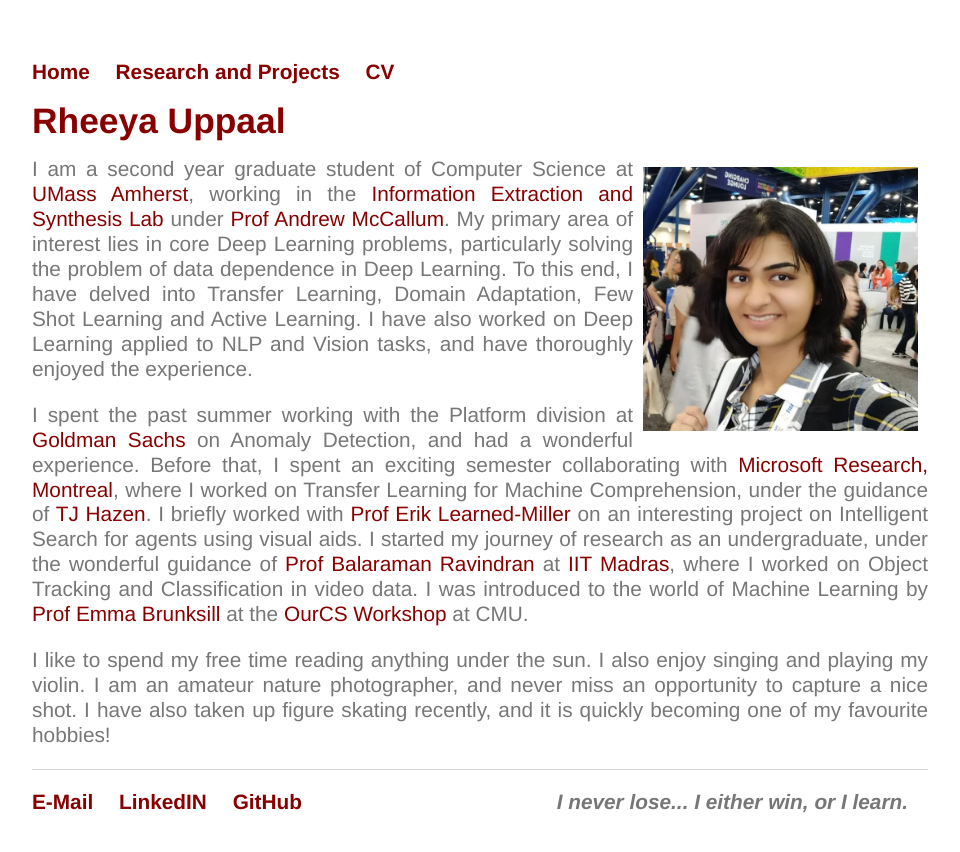
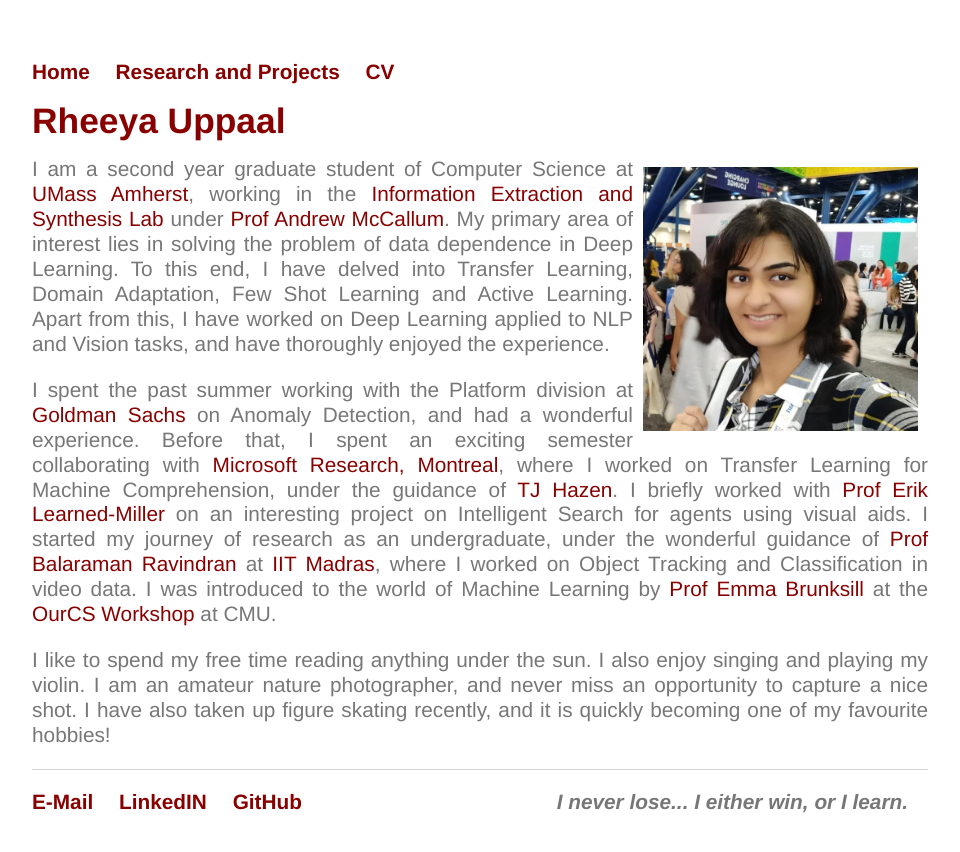
Before and after one commit to Uppaal/Uppaal.github.io, a Jekyll site: the page built from index.html, in a window 1280 px wide. Shown: the top 852 px of the page, without its empty margins (160-1120 px from the left). Built offline with Jekyll 4.4.1, drawn with Linux system fonts in a browser that asks for light colours.

Commit message:
Update index.html

```diff
--- a/index.html
+++ b/index.html
@@ -7,8 +7,8 @@ title: Rheeya Uppaal
 
 	<img src="images/IESL.jpeg" style="float:right" src="R2.jpeg" alt="picture" class="inline" width="275"/>
 
-	<p align="justify">I am a second year graduate student of Computer Science at <a href="https://www.cics.umass.edu/">UMass Amherst</a>, working in the <a href="http://www.iesl.cs.umass.edu/">Information Extraction and Synthesis Lab</a> under <a href="https://people.cs.umass.edu/~mccallum/">Prof Andrew McCallum</a>. My primary area of interest lies in core Deep Learning problems, particularly solving the problem of data dependence in Deep Learning. To this end, I have delved into Transfer Learning, Domain Adaptation, Few Shot Learning and Active Learning. I have also worked on Deep Learning applied to NLP and Vision tasks, and have thoroughly enjoyed the experience. </p>
-
+	<p align="justify">I am a second year graduate student of Computer Science at <a href="https://www.cics.umass.edu/">UMass Amherst</a>, working in the <a href="http://www.iesl.cs.umass.edu/">Information Extraction and Synthesis Lab</a> under <a href="https://people.cs.umass.edu/~mccallum/">Prof Andrew McCallum</a>. My primary area of interest lies in solving the problem of data dependence in Deep Learning. To this end, I have delved into Transfer Learning, Domain Adaptation, Few Shot Learning and Active Learning. Apart from this, I have worked on Deep Learning applied to NLP and Vision tasks, and have thoroughly enjoyed the experience. </p>
+	<!––My primary area of interest lies in core Deep Learning problems, particularly solving the problem of data dependence in Deep Learning.-->
 	<p align="justify">I spent the past summer working with the Platform division at <a href="https://www.goldmansachs.com/index.html">Goldman Sachs</a> on Anomaly Detection, and had a wonderful experience. Before that, I spent an exciting semester collaborating with <a href="https://www.microsoft.com/en-us/research/lab/microsoft-research-montreal/">Microsoft Research, Montreal</a>, where I worked on Transfer Learning for Machine Comprehension, under the guidance of <a href="https://www.microsoft.com/en-us/research/people/tihazen/">TJ Hazen</a>. I briefly worked with <a href="https://people.cs.umass.edu/~elm/">Prof Erik Learned-Miller</a> on an interesting project on Intelligent Search for agents using visual aids. I started my journey of research as an undergraduate, under the wonderful guidance of <a href="https://www.cse.iitm.ac.in/~ravi/">Prof Balaraman Ravindran</a> at <a href="https://www.cse.iitm.ac.in/">IIT Madras</a>, where I worked on Object Tracking and Classification in video data. I was introduced to the world of Machine Learning by <a href="https://cs.stanford.edu/people/ebrun/">Prof Emma Brunksill</a> at the <a href="http://www.cs.cmu.edu/ourcs/">OurCS Workshop</a> at CMU.</p>
 
 	<p align="justify">I like to spend my free time reading anything under the sun. I also enjoy singing and playing my violin. I am an amateur nature photographer, and never miss an opportunity to capture a nice shot. I have also taken up figure skating recently, and it is quickly becoming one of my favourite hobbies!</p>
```
